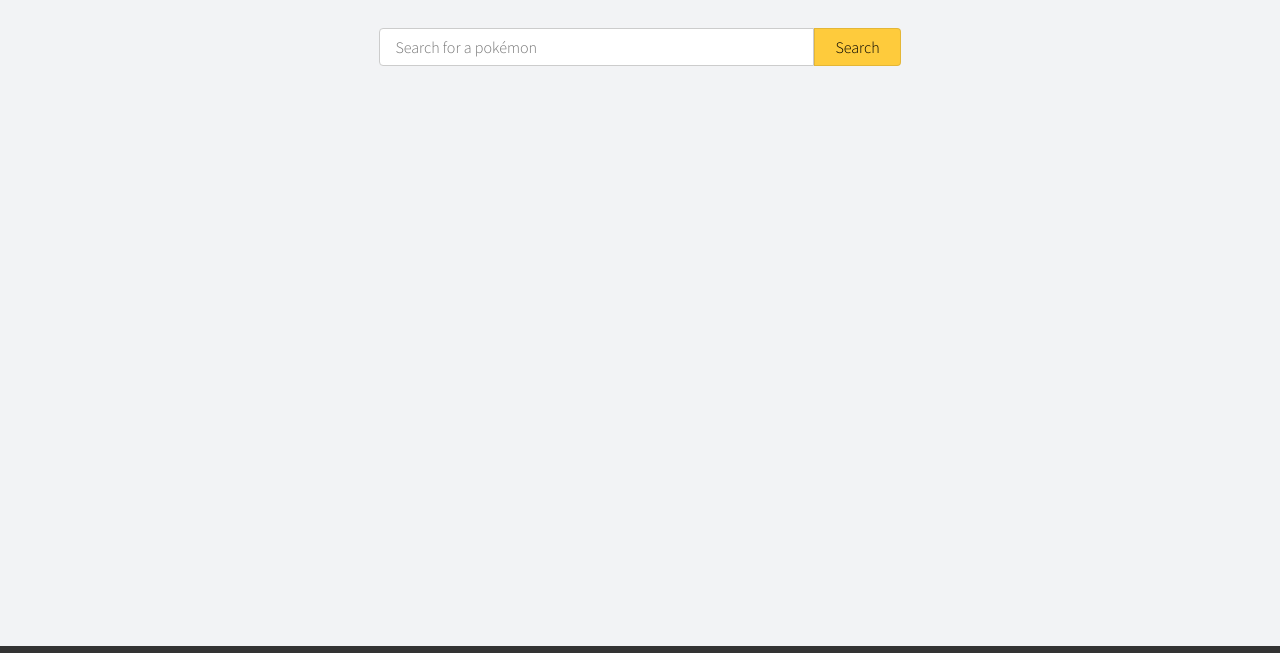
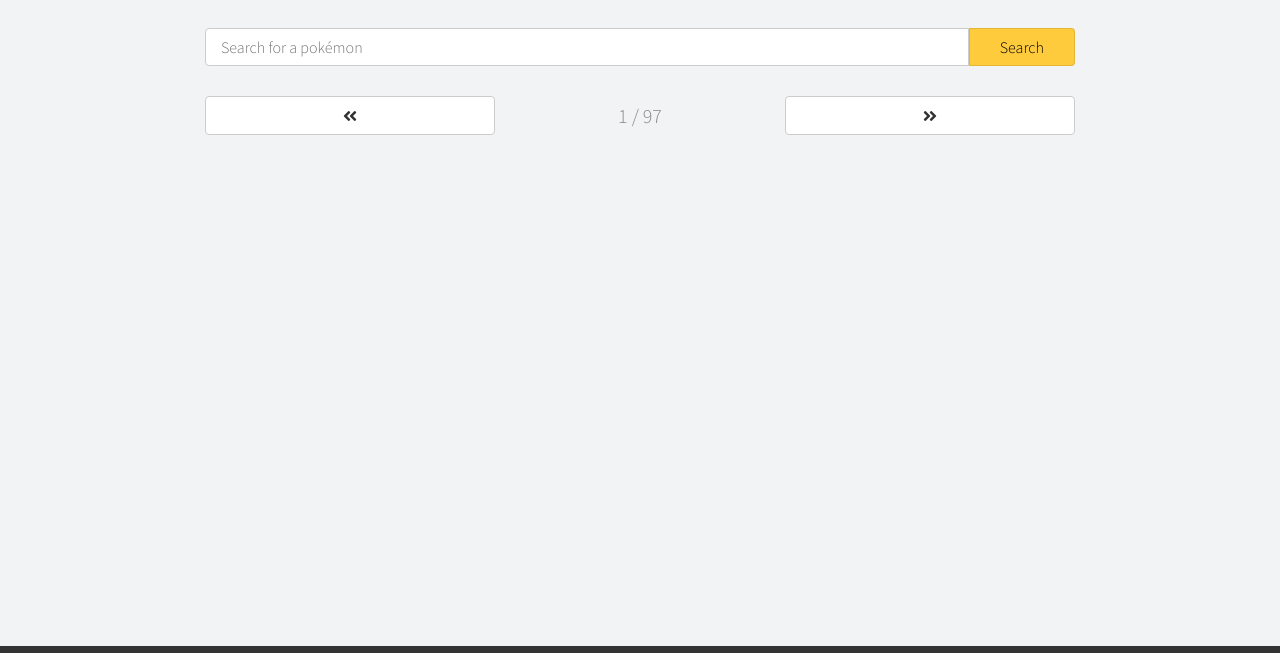
Before and after one commit to drihu/pokedex, a website built with Parcel: page src/index.html in a window 1280 px wide. Shown: the part 71-724 px from the top of the page. Built offline with nearby package versions, Linux system fonts and the light colour scheme; no server answers.

Commit message:
feat: add navigation tags

```diff
--- a/src/css/main.css
+++ b/src/css/main.css
@@ -57,22 +57,45 @@ body {
 }
 /* MAIN */
 .main {
-  padding: 15px 0;
+  padding: 30px 0;
 }
-.wrapper {
+.main__navigation {
+  display: grid;
+  grid-template-columns: repeat(3, 1fr);
+  margin-bottom: 30px;
+}
+.navigation__previous,
+.navigation__next {
+  display: flex;
+  justify-content: center;
+  align-items: center;
+  background: #ffffff;
+  border: 1px solid #cccccc;
+  border-radius: 4px;
+}
+.navigation__previous:hover,
+.navigation__next:hover {
+  text-decoration: none;
+}
+.navigation__pagination {
+  padding: 8px 0;
+  color: #888888;
+  font-size: 1.25rem;
+  font-weight: 300;
+  text-align: center;
+}
+.main__wrapper {
   width: 100%;
 }
 /* SEARCHBAR */
 .searchbar {
-  display: flex;
-  flex-wrap: wrap;
-  justify-content: center;
+  display: grid;
+  grid-template-columns: 1fr auto;
   width: 100%;
-  margin: 15px auto 30px;
+  margin-bottom: 30px;
 }
 .searchbar__input {
-  width: 50%;
-  min-width: 220px;
+  width: 100%;
   padding: 8px 15px;
   background: #ffffff;
   border: 1px solid #cccccc;
@@ -83,7 +106,7 @@ body {
   font-weight: 300;
 }
 .searchbar__submit {
-  padding: 8px 20px;
+  padding: 8px 30px;
   background: #fecb3c;
   border: 1px solid rgba(0, 0, 0, 0.1);
   border-top-right-radius: 4px;
--- a/src/index.html
+++ b/src/index.html
@@ -14,6 +14,7 @@
   <link rel="stylesheet" href="./css/reset.css">
   <link rel="stylesheet" href="./css/main.css">
   <link rel="stylesheet" href="./css/pokemon-card.css">
+  <link rel="stylesheet" href="https://cdnjs.cloudflare.com/ajax/libs/font-awesome/5.13.1/css/all.min.css">
   <link href="https://fonts.googleapis.com/css2?family=Source+Sans+Pro:wght@300;400&display=swap" rel="stylesheet">
   <link href="https://fonts.googleapis.com/css2?family=Montserrat:wght@400;700&display=swap" rel="stylesheet">
   <link rel="shortcut icon" type="image/png" href="./img/favicon.png">
@@ -36,7 +37,17 @@
         <button class="searchbar__submit" name="button" type="submit">Search</button>
       </form>
 
-      <div class="wrapper" id="wrapper"></div>
+      <div class="main__navigation">
+        <a class="navigation__previous" href="#">
+          <i class="fas fa-angle-double-left"></i>
+        </a>
+        <div class="navigation__pagination" id="pagination">1 / 97</div>
+        <a class="navigation__next" href="#">
+          <i class="fas fa-angle-double-right"></i>
+        </a>
+      </div>
+
+      <div class="main__wrapper" id="wrapper"></div>
     </div>
   </main>
 
```
